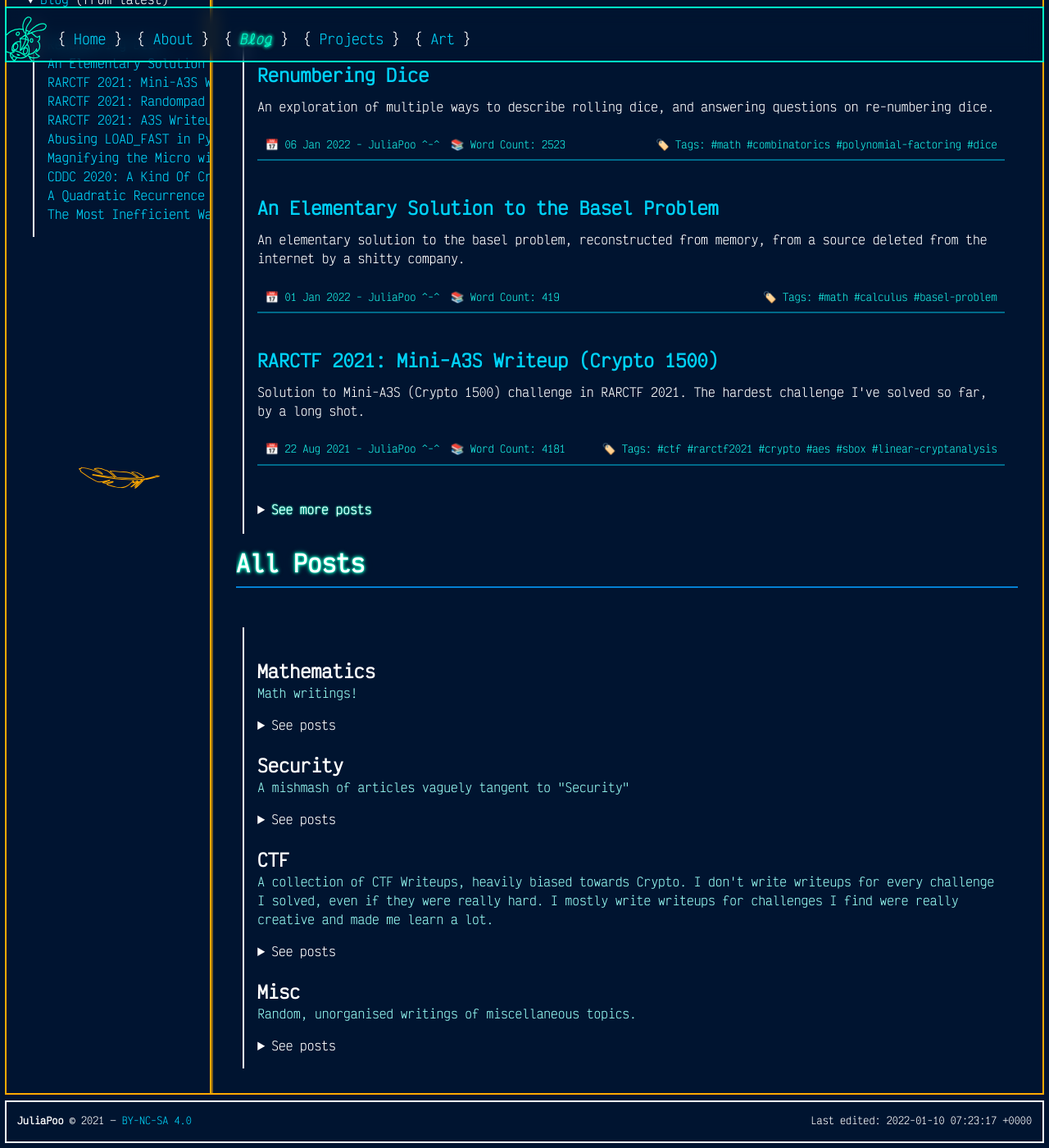
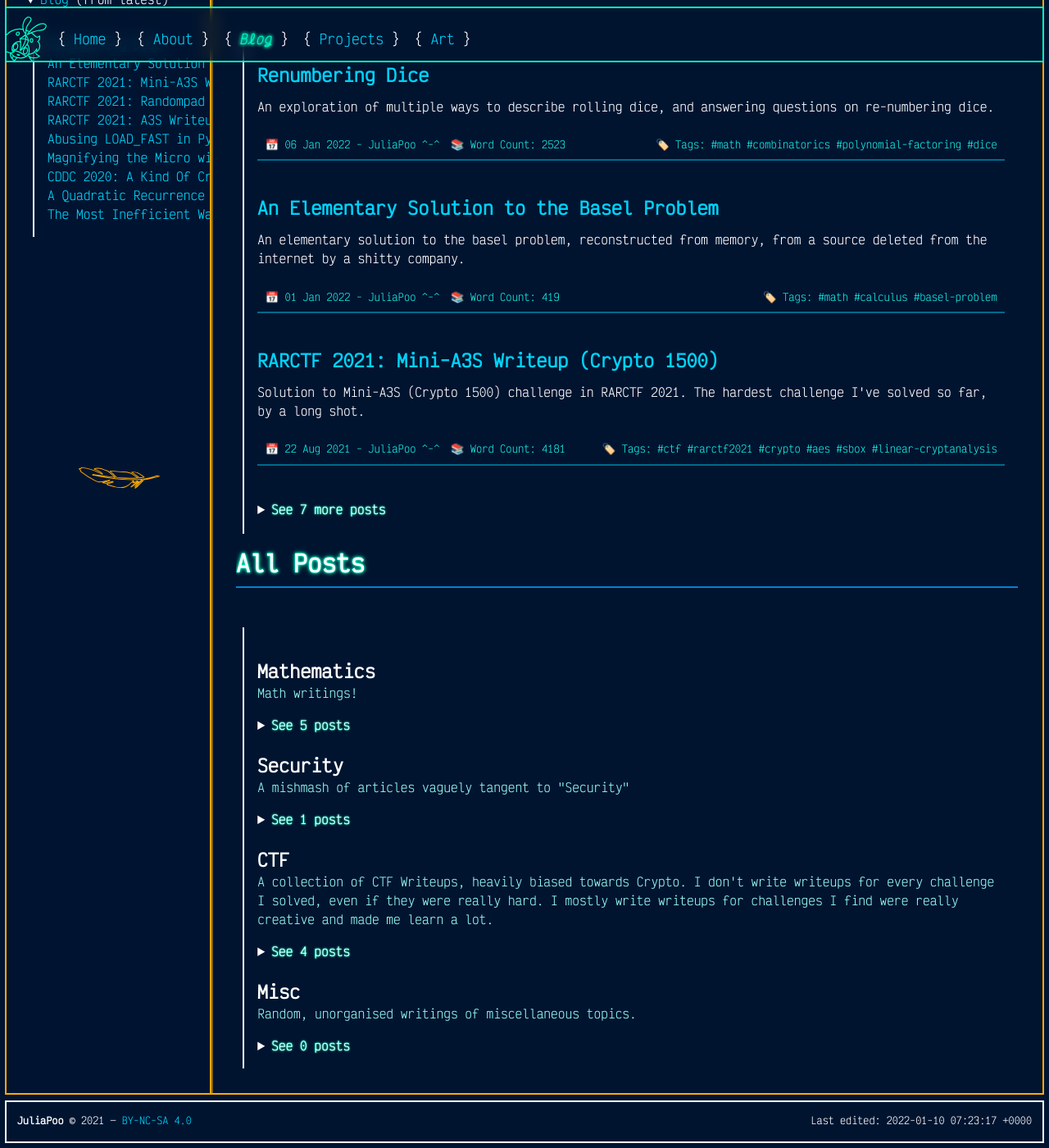
Before and after one commit to JuliaPoo/juliapoo.github.io, a Jekyll site: the page built from blog.html, in a window 1280 px wide and 1400 px high, scrolled down 229 px. Shown: the whole window at 82% size. Built offline with Jekyll 4.4.1, drawn with Linux system fonts in a browser that asks for light colours; formulas are drawn with MathJax 3.

Commit message:
Added numbers at blog

```diff
--- a/_sass/gallery.scss
+++ b/_sass/gallery.scss
@@ -49,7 +49,7 @@
 
 .gallery-img-container .gallery-img-overlay {
     position: absolute;
-    height: 100px;
+    height: 120px;
     width: 300px;
     bottom: 0;
 
--- a/blog.html
+++ b/blog.html
@@ -4,6 +4,8 @@ title: Blog
 
 excerpt: Buncha writings by Jules
 ---
+
+{% assign LATEST_N = 3 %}
 
 <div class=generic-content>
 <h1>Latest</h1>
@@ -18,10 +20,17 @@ excerpt: Buncha writings by Jules
         {% continue %}
     {% endif %}
 
-    {% assign counter = counter|plus:1 %}
-    {% if counter == 4 %}
-    <details>
-    <summary class="generic-content glow-text">See more posts</summary>
+    {% if counter == LATEST_N %}
+
+        <details>
+        {% assign tmp = 0|minus:LATEST_N %}
+        {% for _ in site.posts %}
+            {% if _.category != "Unlisted" %}
+                {% assign tmp = tmp|plus:1 %}
+            {% endif %}
+        {% endfor %}
+        <summary class="generic-content glow-text">See {{tmp}} more posts</summary>
+
     {% endif %}
 
     <h2 class="blog-display generic-no-style"><a href="{{ post.url }}">{{ post.display-title }}</a></h2>
@@ -42,8 +51,10 @@ excerpt: Buncha writings by Jules
 
     </div>
 
+    {% assign counter = counter|plus:1 %}
+
 {% endfor %}
-{% if forloop.index > 3 %}
+{% if counter >= LATEST_N|plus:1 %}
     </details>
 {% endif %}
 
@@ -61,7 +72,13 @@ excerpt: Buncha writings by Jules
     <p class="blog-category-desc">{{cat.desc}}</p>
 
     <details>
-    <summary>See posts</summary>
+        {% assign tmp = 0 %}
+        {% for _ in site.posts %}
+            {% if _.category == cat.name %}
+                {% assign tmp = tmp|plus:1 %}
+            {% endif %}
+        {% endfor %}
+    <summary class="glow-text">See {{tmp}} posts</summary>
     <div class="blog-listing">
 
         {% for post in site.posts %}
```
